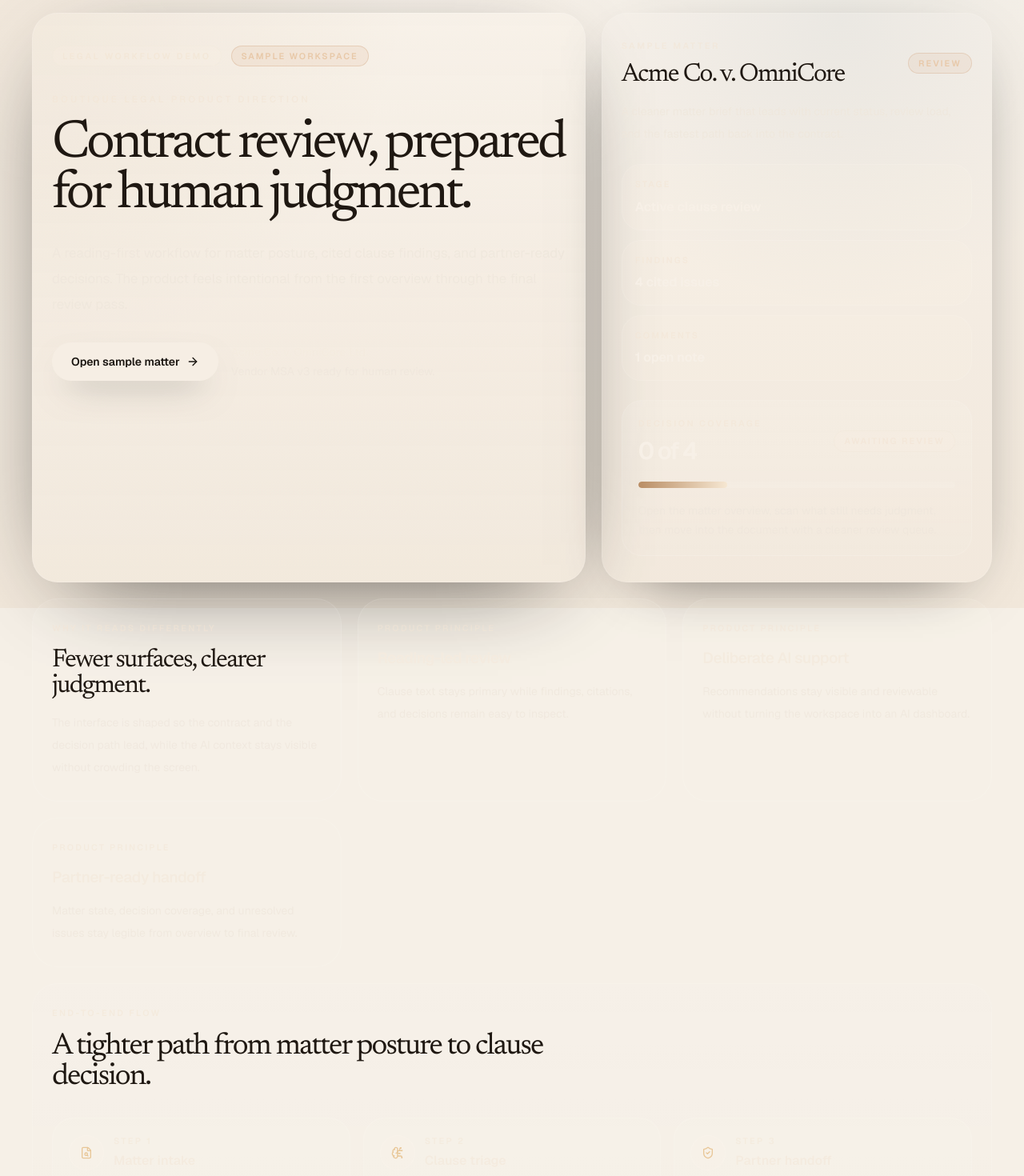
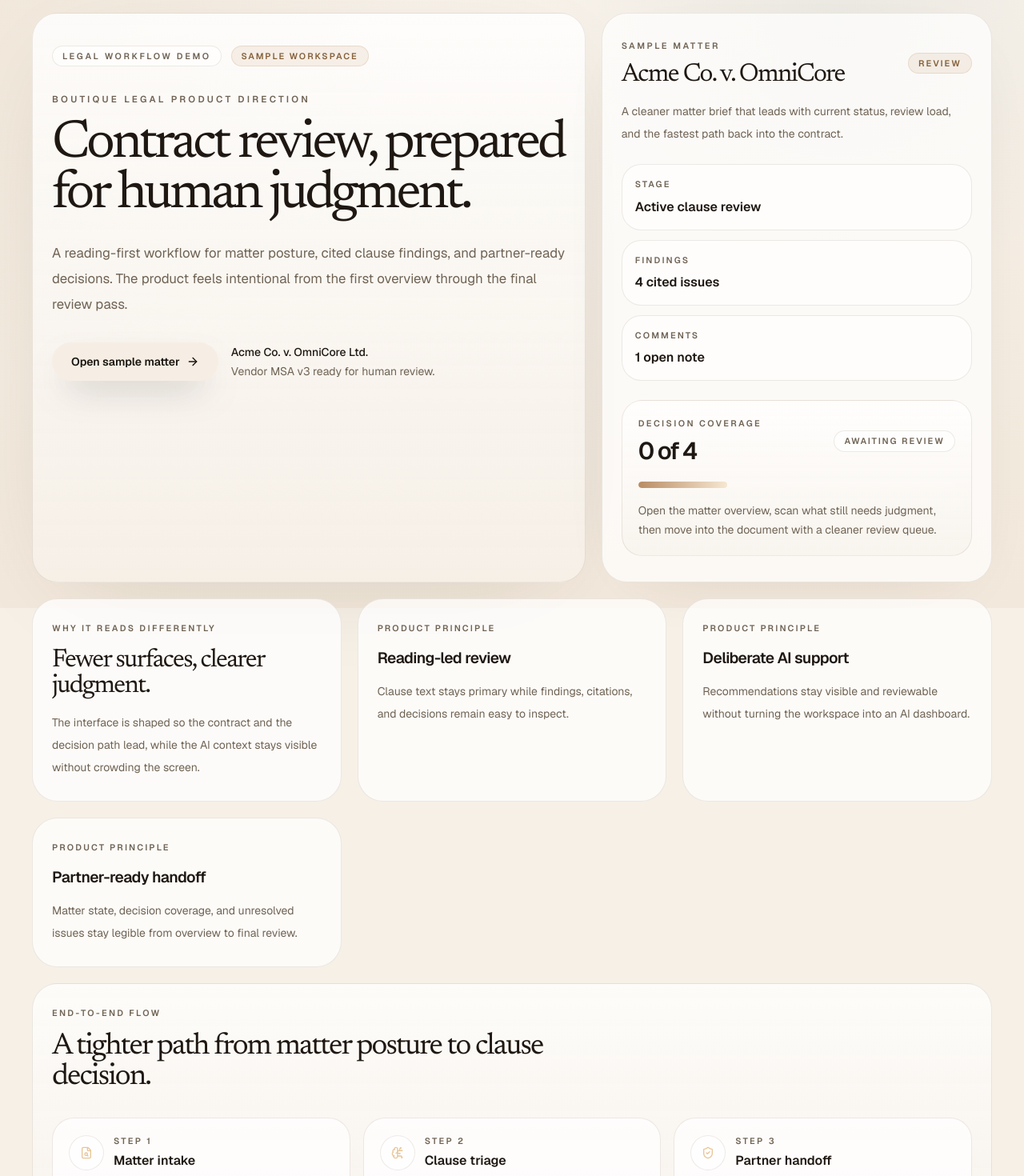
Before and after one commit to alexcatdad/probable-octo-tribble, a Next.js app: page / in a window 1280 px wide. Shown: the part 40-1510 px from the top of the page at 80% size. Built offline with nearby package versions, Linux system fonts and the light colour scheme.

Commit message:
fix: restore landing page contrast

```diff
--- a/app/page.tsx
+++ b/app/page.tsx
@@ -55,24 +55,24 @@ export default function Home() {
       className="page-grid mx-auto min-h-screen max-w-7xl px-5 py-10 sm:px-8 lg:px-10 lg:py-14"
     >
       <section className="col-span-12 grid gap-5 lg:grid-cols-12">
-        <div className="col-span-12 rounded-[2rem] border border-white/12 bg-[linear-gradient(180deg,rgba(246,239,229,0.14),rgba(255,255,255,0.05))] px-[var(--tile-inset)] py-8 shadow-[0_30px_120px_-50px_rgba(0,0,0,0.8)] lg:col-span-7 lg:py-10">
+        <div className="col-span-12 rounded-[2rem] border border-[var(--glass-border)] bg-[linear-gradient(180deg,rgba(255,255,255,0.82),rgba(247,242,235,0.72))] px-[var(--tile-inset)] py-8 shadow-[0_30px_120px_-50px_rgba(58,39,17,0.18)] lg:col-span-7 lg:py-10">
           <div className="flex flex-wrap items-center gap-3">
-            <span className="rounded-full border border-[rgba(232,220,204,0.18)] bg-[rgba(248,241,231,0.1)] px-3 py-1 text-[0.68rem] font-semibold uppercase tracking-[0.24em] text-[rgba(242,229,213,0.78)]">
+            <span className="rounded-full border border-[var(--glass-border)] bg-[rgba(255,255,255,0.62)] px-3 py-1 text-[0.68rem] font-semibold uppercase tracking-[0.24em] text-[var(--muted-foreground)]">
               Legal workflow demo
             </span>
-            <span className="rounded-full border border-[rgba(201,149,106,0.28)] bg-[rgba(201,149,106,0.12)] px-3 py-1 text-[0.68rem] font-semibold uppercase tracking-[0.18em] text-[rgba(231,197,163,0.9)]">
+            <span className="rounded-full border border-[var(--tone-warning-border)] bg-[var(--tone-warning)] px-3 py-1 text-[0.68rem] font-semibold uppercase tracking-[0.18em] text-[var(--tone-warning-text)]">
               Sample workspace
             </span>
           </div>
 
           <div className="mt-8 max-w-3xl">
-            <p className="text-[0.72rem] font-semibold uppercase tracking-[0.28em] text-[rgba(242,229,213,0.62)]">
+            <p className="text-[0.72rem] font-semibold uppercase tracking-[0.28em] text-[var(--muted-foreground)]">
               Boutique legal product direction
             </p>
             <h1 className="document-type mt-4 text-[3.15rem] leading-[0.95] tracking-[-0.06em] text-[#f7f0e7] sm:text-[4.2rem]">
               Contract review, prepared for human judgment.
             </h1>
-            <p className="mt-6 max-w-2xl text-[1rem] leading-8 text-[rgba(238,229,218,0.74)] sm:text-[1.05rem]">
+            <p className="mt-6 max-w-2xl text-[1rem] leading-8 text-[var(--muted-foreground)] sm:text-[1.05rem]">
               A reading-first workflow for matter posture, cited clause findings,
               and partner-ready decisions. The product feels intentional from the
               first overview through the final review pass.
@@ -87,29 +87,31 @@ export default function Home() {
               Open sample matter
               <ArrowRight className="size-4" />
             </Link>
-            <div className="text-sm leading-6 text-[rgba(238,229,218,0.68)]">
-              <p className="font-medium text-[#f4ebdf]">Acme Co. v. OmniCore Ltd.</p>
+            <div className="text-sm leading-6 text-[var(--muted-foreground)]">
+              <p className="font-medium text-[var(--foreground)]">
+                Acme Co. v. OmniCore Ltd.
+              </p>
               <p>Vendor MSA v3 ready for human review.</p>
             </div>
           </div>
         </div>
 
-        <aside className="col-span-12 overflow-hidden rounded-[2rem] border border-white/10 bg-[rgba(255,255,255,0.04)] px-[var(--tile-inset)] py-7 shadow-[0_24px_80px_-46px_rgba(0,0,0,0.8)] lg:col-span-5 lg:py-8">
+        <aside className="col-span-12 overflow-hidden rounded-[2rem] border border-[var(--glass-border)] bg-[rgba(255,255,255,0.72)] px-[var(--tile-inset)] py-7 shadow-[0_24px_80px_-46px_rgba(58,39,17,0.16)] lg:col-span-5 lg:py-8">
           <div className="flex items-center justify-between gap-3">
             <div>
-              <p className="text-[0.68rem] font-semibold uppercase tracking-[0.24em] text-[rgba(242,229,213,0.6)]">
+              <p className="text-[0.68rem] font-semibold uppercase tracking-[0.24em] text-[var(--muted-foreground)]">
                 Sample matter
               </p>
-              <h2 className="document-type mt-3 text-[2rem] leading-none tracking-[-0.05em] text-[#f7f0e7]">
+              <h2 className="document-type mt-3 text-[2rem] leading-none tracking-[-0.05em] text-[var(--foreground)]">
                 Acme Co. v. OmniCore
               </h2>
             </div>
-              <div className="rounded-full border border-[rgba(201,149,106,0.25)] bg-[rgba(201,149,106,0.1)] px-3 py-1 text-[0.68rem] font-semibold uppercase tracking-[0.18em] text-[rgba(231,197,163,0.88)]">
-                Review
-              </div>
+            <div className="rounded-full border border-[var(--tone-warning-border)] bg-[var(--tone-warning)] px-3 py-1 text-[0.68rem] font-semibold uppercase tracking-[0.18em] text-[var(--tone-warning-text)]">
+              Review
+            </div>
           </div>
 
-          <p className="mt-4 text-sm leading-7 text-[rgba(238,229,218,0.7)]">
+          <p className="mt-4 text-sm leading-7 text-[var(--muted-foreground)]">
             A cleaner matter brief that leads with current status, review load, and
             the fastest path back into the contract.
           </p>
@@ -118,36 +120,36 @@ export default function Home() {
             {matterHighlights.map((item) => (
               <div
                 key={item.label}
-                className="rounded-2xl border border-white/10 bg-[rgba(248,241,231,0.08)] px-4 py-4"
+                className="rounded-2xl border border-[var(--glass-border)] bg-[rgba(255,255,255,0.6)] px-4 py-4"
               >
-                <dt className="text-[0.68rem] font-semibold uppercase tracking-[0.2em] text-[rgba(242,229,213,0.56)]">
+                <dt className="text-[0.68rem] font-semibold uppercase tracking-[0.2em] text-[var(--muted-foreground)]">
                   {item.label}
                 </dt>
-                <dd className="mt-2 text-base font-semibold text-[#f7f0e7]">
+                <dd className="mt-2 text-base font-semibold text-[var(--foreground)]">
                   {item.value}
                 </dd>
               </div>
             ))}
           </dl>
 
-          <div className="mt-6 rounded-[1.6rem] border border-white/10 bg-[linear-gradient(180deg,rgba(255,255,255,0.08),rgba(255,255,255,0.03))] p-5">
+          <div className="mt-6 rounded-[1.6rem] border border-[var(--glass-border)] bg-[linear-gradient(180deg,rgba(255,255,255,0.78),rgba(247,242,235,0.72))] p-5">
             <div className="flex items-center justify-between gap-3">
               <div>
-                <p className="text-[0.68rem] font-semibold uppercase tracking-[0.22em] text-[rgba(242,229,213,0.56)]">
+                <p className="text-[0.68rem] font-semibold uppercase tracking-[0.22em] text-[var(--muted-foreground)]">
                   Decision coverage
                 </p>
-                <p className="mt-2 text-3xl font-semibold tracking-[-0.06em] text-[#f7f0e7]">
+                <p className="mt-2 text-3xl font-semibold tracking-[-0.06em] text-[var(--foreground)]">
                   0 of 4
                 </p>
               </div>
-              <div className="rounded-full border border-[rgba(233,218,195,0.14)] bg-[rgba(248,241,231,0.08)] px-3 py-1 text-[0.68rem] font-semibold uppercase tracking-[0.18em] text-[rgba(242,229,213,0.72)]">
+              <div className="rounded-full border border-[var(--glass-border)] bg-[rgba(255,255,255,0.6)] px-3 py-1 text-[0.68rem] font-semibold uppercase tracking-[0.18em] text-[var(--muted-foreground)]">
                 Awaiting review
               </div>
             </div>
             <div className="mt-5 h-2 overflow-hidden rounded-full bg-[rgba(255,255,255,0.08)]">
               <div className="h-full w-[28%] rounded-full bg-[linear-gradient(90deg,#b98d64,#f6e7d2)]" />
             </div>
-            <p className="mt-4 text-sm leading-6 text-[rgba(238,229,218,0.68)]">
+            <p className="mt-4 text-sm leading-6 text-[var(--muted-foreground)]">
               Open the matter overview, scan what still needs judgment, then move
               into the document with a cleaner review queue.
             </p>
@@ -156,14 +158,14 @@ export default function Home() {
       </section>
 
       <section className="col-span-12 grid gap-5 lg:grid-cols-12">
-        <div className="col-span-12 rounded-[2rem] border border-white/10 bg-[rgba(255,255,255,0.04)] px-[var(--tile-inset)] py-7 lg:col-span-4">
-          <p className="text-[0.68rem] font-semibold uppercase tracking-[0.22em] text-[rgba(242,229,213,0.56)]">
+        <div className="col-span-12 rounded-[2rem] border border-[var(--glass-border)] bg-[rgba(255,255,255,0.74)] px-[var(--tile-inset)] py-7 lg:col-span-4">
+          <p className="text-[0.68rem] font-semibold uppercase tracking-[0.22em] text-[var(--muted-foreground)]">
             Why it reads differently
           </p>
-          <h2 className="document-type mt-4 text-[2rem] leading-none tracking-[-0.05em] text-[#f7f0e7]">
+          <h2 className="document-type mt-4 text-[2rem] leading-none tracking-[-0.05em] text-[var(--foreground)]">
             Fewer surfaces, clearer judgment.
           </h2>
-          <p className="mt-4 max-w-md text-sm leading-7 text-[rgba(238,229,218,0.68)]">
+          <p className="mt-4 max-w-md text-sm leading-7 text-[var(--muted-foreground)]">
             The interface is shaped so the contract and the decision path lead,
             while the AI context stays visible without crowding the screen.
           </p>
@@ -172,27 +174,27 @@ export default function Home() {
         {proofPoints.map((point) => (
           <article
             key={point.title}
-            className="col-span-12 rounded-[2rem] border border-white/10 bg-[rgba(248,241,231,0.06)] px-[var(--tile-inset)] py-7 lg:col-span-4"
+            className="col-span-12 rounded-[2rem] border border-[var(--glass-border)] bg-[rgba(255,255,255,0.72)] px-[var(--tile-inset)] py-7 lg:col-span-4"
           >
-            <p className="text-[0.68rem] font-semibold uppercase tracking-[0.2em] text-[rgba(242,229,213,0.52)]">
+            <p className="text-[0.68rem] font-semibold uppercase tracking-[0.2em] text-[var(--muted-foreground)]">
               Product principle
             </p>
-            <h3 className="mt-4 text-[1.2rem] font-semibold tracking-[-0.03em] text-[#f4ebdf]">
+            <h3 className="mt-4 text-[1.2rem] font-semibold tracking-[-0.03em] text-[var(--foreground)]">
               {point.title}
             </h3>
-            <p className="mt-3 text-sm leading-7 text-[rgba(238,229,218,0.68)]">
+            <p className="mt-3 text-sm leading-7 text-[var(--muted-foreground)]">
               {point.description}
             </p>
           </article>
         ))}
       </section>
 
-      <section className="col-span-12 rounded-[2rem] border border-white/10 bg-[linear-gradient(180deg,rgba(255,255,255,0.05),rgba(255,255,255,0.03))] px-[var(--tile-inset)] py-7">
+      <section className="col-span-12 rounded-[2rem] border border-[var(--glass-border)] bg-[linear-gradient(180deg,rgba(255,255,255,0.76),rgba(247,242,235,0.72))] px-[var(--tile-inset)] py-7">
         <div className="max-w-2xl">
-          <p className="text-[0.68rem] font-semibold uppercase tracking-[0.22em] text-[rgba(242,229,213,0.56)]">
+          <p className="text-[0.68rem] font-semibold uppercase tracking-[0.22em] text-[var(--muted-foreground)]">
             End-to-end flow
           </p>
-          <h2 className="document-type mt-4 text-[2.35rem] leading-none tracking-[-0.05em] text-[#f7f0e7]">
+          <h2 className="document-type mt-4 text-[2.35rem] leading-none tracking-[-0.05em] text-[var(--foreground)]">
             A tighter path from matter posture to clause decision.
           </h2>
         </div>
@@ -203,22 +205,22 @@ export default function Home() {
             return (
               <article
                 key={step.label}
-                className="rounded-[1.7rem] border border-white/10 bg-[rgba(248,241,231,0.06)] px-5 py-5"
+                className="rounded-[1.7rem] border border-[var(--glass-border)] bg-[rgba(255,255,255,0.72)] px-5 py-5"
               >
                 <div className="flex items-center gap-3">
-                  <div className="flex size-11 items-center justify-center rounded-2xl border border-white/10 bg-[rgba(248,241,231,0.08)]">
+                  <div className="flex size-11 items-center justify-center rounded-2xl border border-[var(--glass-border)] bg-[rgba(255,255,255,0.62)]">
                     <Icon className="size-4 text-[#e8c697]" aria-hidden="true" />
                   </div>
                   <div>
-                    <p className="text-[0.68rem] font-semibold uppercase tracking-[0.22em] text-[rgba(242,229,213,0.5)]">
+                    <p className="text-[0.68rem] font-semibold uppercase tracking-[0.22em] text-[var(--muted-foreground)]">
                       Step {index + 1}
                     </p>
-                    <h3 className="mt-1 text-base font-semibold text-[#f4ebdf]">
+                    <h3 className="mt-1 text-base font-semibold text-[var(--foreground)]">
                       {step.label}
                     </h3>
                   </div>
                 </div>
-                <p className="mt-4 text-sm leading-7 text-[rgba(238,229,218,0.68)]">
+                <p className="mt-4 text-sm leading-7 text-[var(--muted-foreground)]">
                   {step.summary}
                 </p>
               </article>
```
Also changed, not shown: 1 other file (tests, documents, lock files or other folders).
